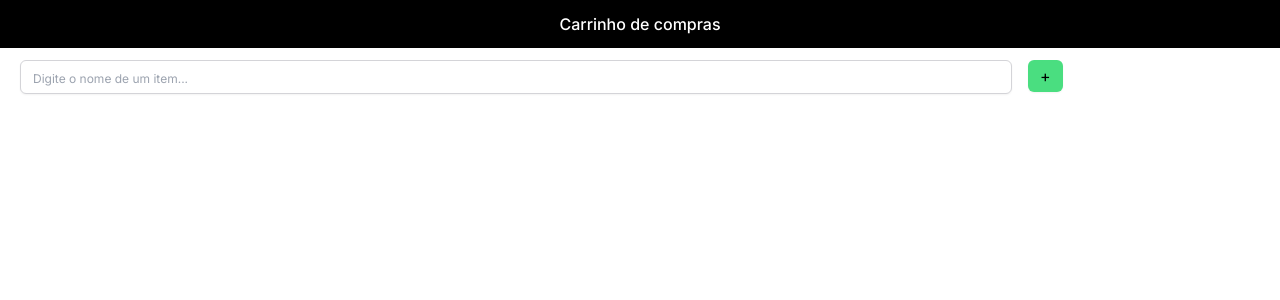
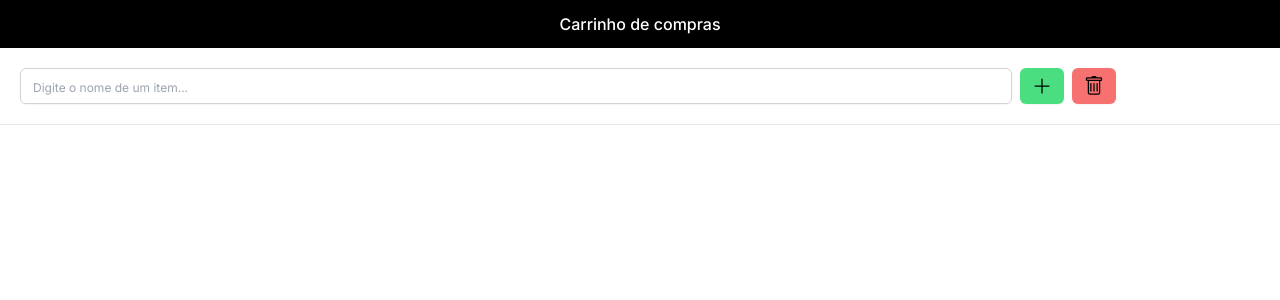
Before and after one commit to Zafkiel45/shopping-simple-app, a Next.js app in the folder shopping/: page / in a window 1280 px wide. Shown: the top 300 px of the page. Built offline with nearby package versions, Linux system fonts and the light colour scheme.

Commit message:
Feat: Improves
Improves in add new elements for Storage. Improves in Design (incomplete), Add new function for clear all elements in Storage.

```diff
--- a/shopping/src/app/components/input.jsx
+++ b/shopping/src/app/components/input.jsx
@@ -3,15 +3,31 @@ import { useStore } from "../states/mainState"
 
 export const Inputs = () => {
 
+    // states
     const nameInput = useStore((state) => state.item)
     const updateInput = useStore((state) => state.updateItem)
     const updateListShopping = useStore((state) => state.updateListOfItens)
+    const updateItemDelete = useStore((state) => state.updateItemDelete)
+    // functions
+    const KeyPressFunction = (button) => {
+        if(button.key === "Enter") {
+            updateListShopping(nameInput)
+        }
+    }
 
     return (
-        <div className={`w-screen flex gap-4 h-auto bg-transparent px-5 py-3`}>
-            <input className={`border border-zinc-300 rounded-md outline-none shadow-sm w-4/5 placeholder:text-xs px-3 py-1`} placeholder="Digite o nome de um item..." type="text" value={nameInput} onChange={(e) => updateInput(e.target.value)} />
-            <button onClick={() => updateListShopping(nameInput)} className={`bg-green-400 flex justify-center items-center w-fit h-fit px-3 py-1 rounded-md shadow-sm`}>
-                +
+        <div className={`w-screen flex gap-2 h-auto bg-transparent p-5`}>
+            <input onKeyDown={(button) => KeyPressFunction(button)} className={`border border-zinc-300 rounded-md outline-none shadow-sm w-4/5 placeholder:text-xs px-3 py-1`} placeholder="Digite o nome de um item..." type="text" value={nameInput} onChange={(e) => updateInput(e.target.value)} />
+            <button onClick={() => updateListShopping(nameInput)} className={`bg-green-400 flex justify-center items-center w-fit h-fit px-3 py-2 rounded-md shadow-sm`}>
+                <svg xmlns="http://www.w3.org/2000/svg" width="20" height="20" fill="currentColor" class="bi bi-plus-lg" viewBox="0 0 16 16">
+                    <path fill-rule="evenodd" d="M8 2a.5.5 0 0 1 .5.5v5h5a.5.5 0 0 1 0 1h-5v5a.5.5 0 0 1-1 0v-5h-5a.5.5 0 0 1 0-1h5v-5A.5.5 0 0 1 8 2"/>
+                </svg>
+            </button>
+            <button onClick={() => updateItemDelete()} className={`bg-red-400 flex justify-center items-center w-fit h-fit px-3 py-2 rounded-md shadow-sm`}>
+                <svg xmlns="http://www.w3.org/2000/svg" width="20" height="20" fill="currentColor" class="bi bi-trash" viewBox="0 0 16 16">
+                    <path d="M5.5 5.5A.5.5 0 0 1 6 6v6a.5.5 0 0 1-1 0V6a.5.5 0 0 1 .5-.5m2.5 0a.5.5 0 0 1 .5.5v6a.5.5 0 0 1-1 0V6a.5.5 0 0 1 .5-.5m3 .5a.5.5 0 0 0-1 0v6a.5.5 0 0 0 1 0z"/>
+                    <path d="M14.5 3a1 1 0 0 1-1 1H13v9a2 2 0 0 1-2 2H5a2 2 0 0 1-2-2V4h-.5a1 1 0 0 1-1-1V2a1 1 0 0 1 1-1H6a1 1 0 0 1 1-1h2a1 1 0 0 1 1 1h3.5a1 1 0 0 1 1 1zM4.118 4 4 4.059V13a1 1 0 0 0 1 1h6a1 1 0 0 0 1-1V4.059L11.882 4zM2.5 3h11V2h-11z"/>
+                </svg>
             </button>
         </div>
     )
--- /dev/null
+++ b/shopping/src/app/components/itemsShopping.jsx
@@ -0,0 +1,23 @@
+'use client'
+import { useStore } from "../states/mainState"
+
+export const ItemsShopping = () => {
+
+    const items = useStore((state) => state.listOfItens)
+
+    return (
+        <div>
+            <ol className={`w-screen border-t flex gap-2 flex-col items-center border-t-gray-200 pt-4 px-2 pb-2`}>
+                {items.map((element, index) => {
+                    return (
+                        <>
+                            <li key={Math.random()} className={`w-[90%] bg-gray-100 border border-gray-200 shadow-md rounded-md px-4 py-2`} >
+                                {element.name}
+                            </li>
+                        </>
+                    )
+                })}
+            </ol>
+        </div>
+    )
+}
--- a/shopping/src/app/page.jsx
+++ b/shopping/src/app/page.jsx
@@ -1,4 +1,5 @@
 import { ZustantHydration } from "./states/FixComponent"
+import { ItemsShopping } from "./components/itemsShopping"
 import { NavBar } from "./components/navBar"
 import { Inputs } from "./components/input"
 
@@ -7,6 +8,7 @@ export default function Home() {
     <ZustantHydration>
       <NavBar/>
       <Inputs/>
+      <ItemsShopping/>
     </ZustantHydration>
   )
 }
--- a/shopping/src/app/states/inputState.jsx
+++ b/shopping/src/app/states/inputState.jsx
@@ -5,5 +5,6 @@ export const sliceInputState = ((set, get) => ({
     updateListOfItens: (state) => set((currentState) => ({
         listOfItens: [...currentState.listOfItens, {name: state}],
         item: ''
-    }))
+    })),
+    updateItemDelete: () => set(() => ({listOfItens: []}))
 }))
```
